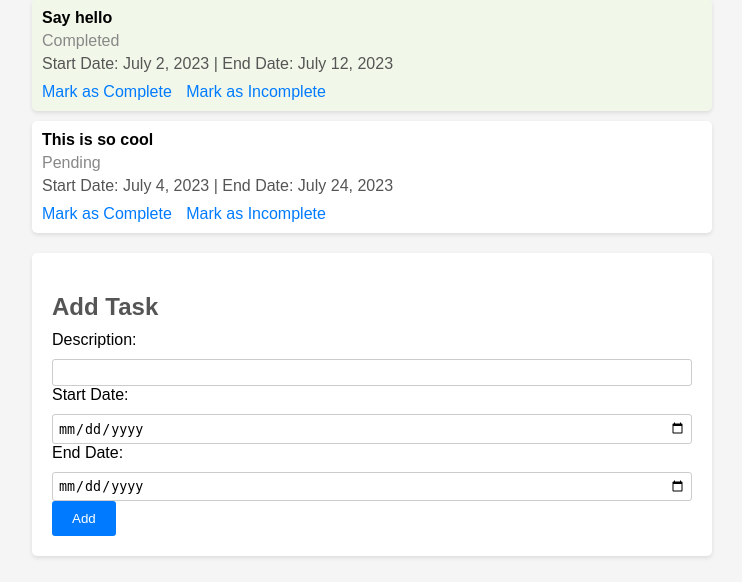
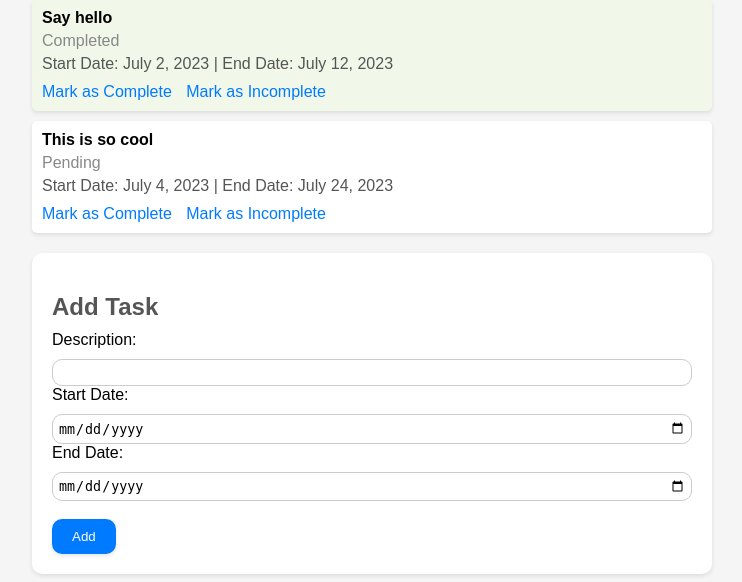
Before and after one commit to Adjanour/task_manager_app, a Django app: page / in a window 1280 px wide. Shown: the part 245-827 px from the top of the page, without its empty margins (268-1010 px from the left). Before the commit the page ends 803 px from the top, so only its background shows below. Run offline with Django 4.2, Linux system fonts and the light colour scheme; data comes from the database, SQL or seed files in the repository; both versions use the stored data as it was after the commit.

Commit message:
made some changes to the css styling

```diff
--- a/tasks/templates/tasks/index.html
+++ b/tasks/templates/tasks/index.html
@@ -68,7 +68,7 @@
             margin-top: 20px;
             background-color: #fff;
             padding: 20px;
-            border-radius: 5px;
+            border-radius: 10px;
             box-shadow: 0 2px 4px rgba(0, 0, 0, 0.1);
         }
 
@@ -82,7 +82,7 @@
             width: 100%;
             padding: 5px;
             border: 1px solid #ccc;
-            border-radius: 3px;
+            border-radius: 10px;
             box-sizing: border-box;
         }
 
@@ -91,12 +91,16 @@
             color: #fff;
             border: none;
             padding: 10px 20px;
-            border-radius: 3px;
+            border-radius: 10px;
             cursor: pointer;
-        }
+            box-shadow: 0 2px 4px rgba(0, 0, 0, 0.1);
+            align-items: center;
+                }
 
         .add-task-form button[type="submit"]:hover {
             background-color: #0056b3;
+            transform: scale(1.05);
+
         }
     </style>
 </head>
@@ -127,7 +131,7 @@
             <label for="start_date">Start Date:</label>
             <input type="date" id="start_date" name="start_date" required><br>
             <label for="end_date">End Date:</label>
-            <input type="date" id="end_date" name="end_date" required><br>
+            <input type="date" id="end_date" name="end_date" required><br><br>
             <button type="submit">Add</button>
         </form>
     </div>
```
Also changed, not shown: db.sqlite3.
